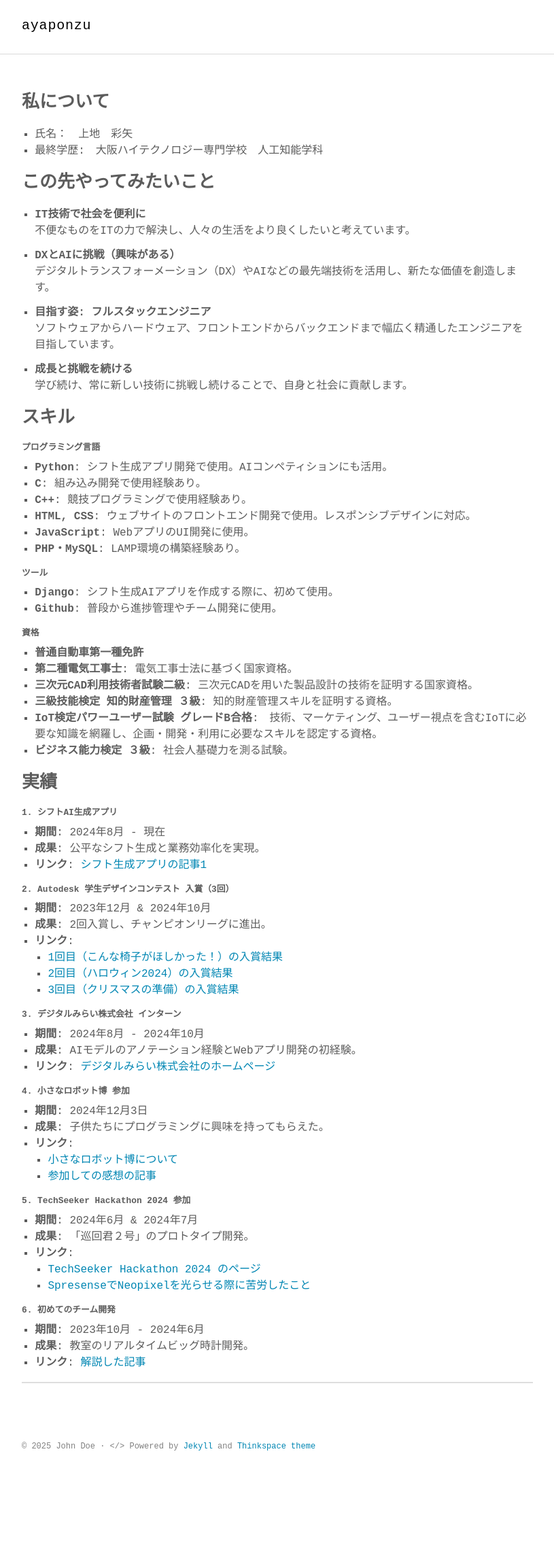
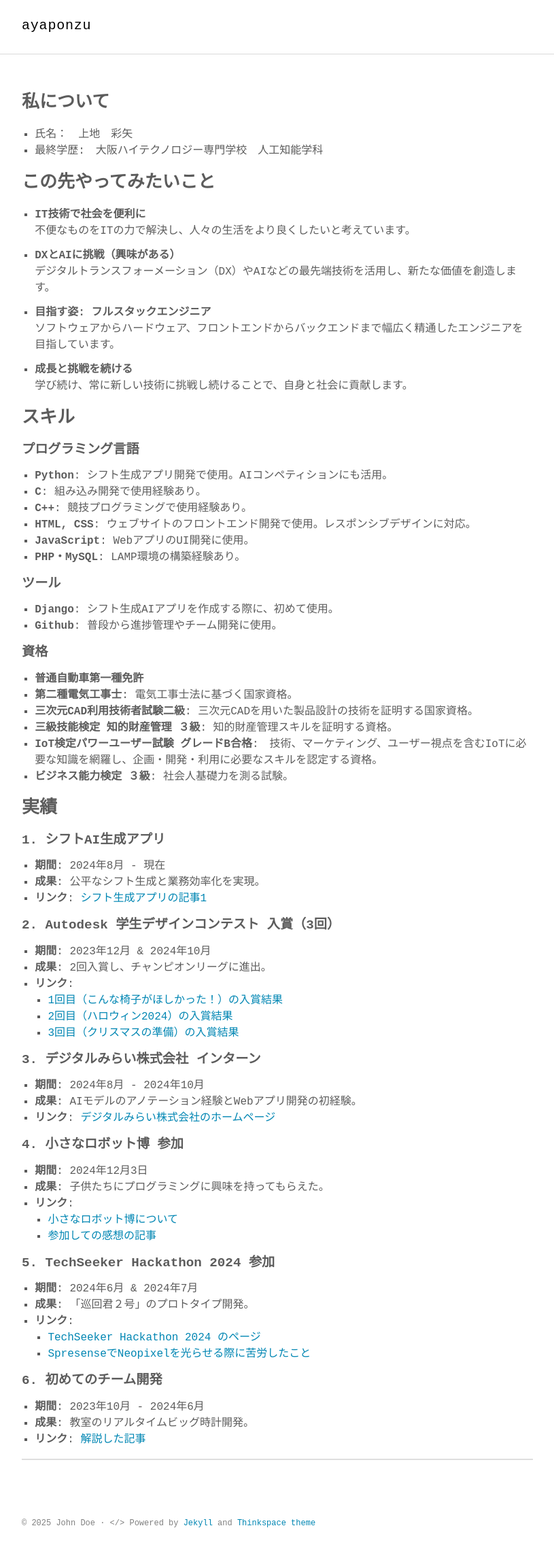
Before and after one commit to ayaponzu2525/resume, a Jekyll site: the page built from index.md, in a window 1280 px wide. Shown: the whole page at 68% size, without its empty margins (232-1047 px from the left). Built offline with Jekyll 4.4.1, drawn with Linux system fonts in a browser that asks for light colours; some web fonts are replaced; before the commit the page ends 2185 px from its top, so only the background shows below that.

Commit message:
0.8 => 1.2

```diff
--- a/assets/scss/_custom.scss
+++ b/assets/scss/_custom.scss
@@ -1,3 +1,3 @@
 h3 {
-  font-size: 0.8rem;
+  font-size: 1.2rem;
 }
```
